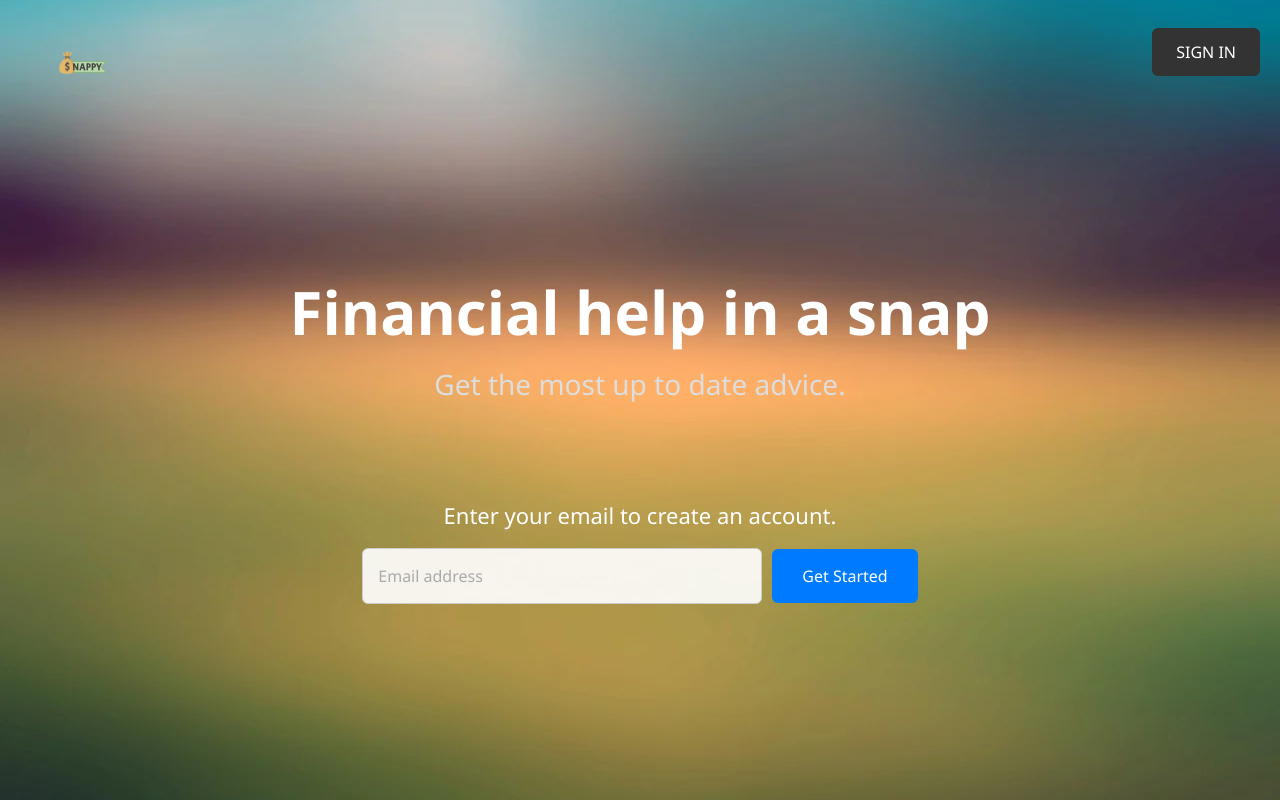
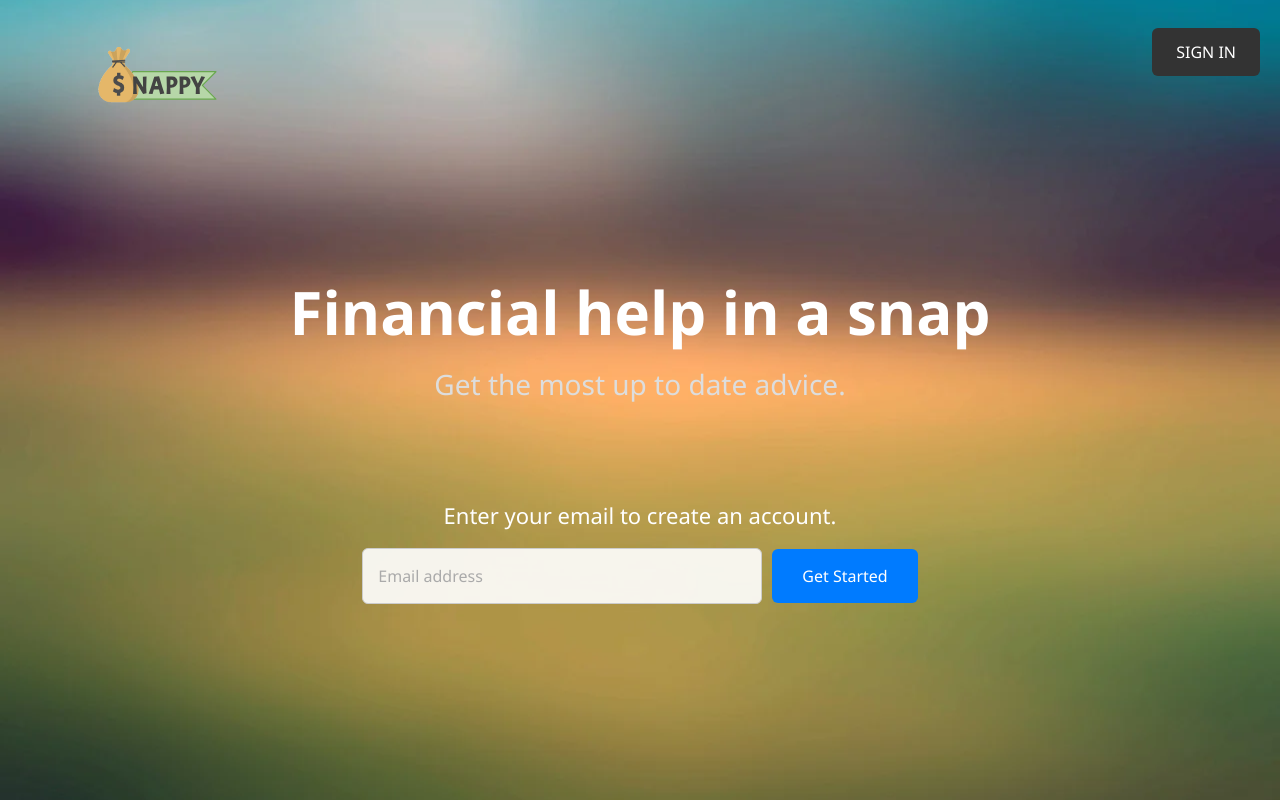
Before and after one commit to conuhacks-sunlife-challenge/app, a React (Vite) app in the folder frontend/: page / in a window 1280 px wide. Built offline with nearby package versions, Linux system fonts and the light colour scheme.

Commit message:
cool demo

```diff
--- a/frontend/src/modules/dashboard/index.tsx
+++ b/frontend/src/modules/dashboard/index.tsx
@@ -22,7 +22,7 @@ const MainMenu: React.FC = () => {
                     </ul>
                 </div>
             </nav>
-            <div id="main-content-area">
+            <div id="main-content-area" >
                 Hello!
             </div>
         </>
--- a/frontend/src/modules/home/index.css
+++ b/frontend/src/modules/home/index.css
@@ -120,9 +120,9 @@ body {
 
 .logo {
   position: absolute;
-  top: 20px;
-  left: 20px;
-  width: 120px;
+  top: 4%;
+  left: 0px;
+  width: auto;
   height: auto;
   font-size: 50px;
   font-weight: 700;
--- a/frontend/src/modules/home/index.tsx
+++ b/frontend/src/modules/home/index.tsx
@@ -2,6 +2,7 @@ import { useState } from 'react';
 import { BrowserRouter as Router, Route, Routes, useNavigate } from 'react-router-dom';
 import './index.css';
 import snappy_logo from '../../assets/snappy_logo.svg';
+// import MainMenu from '../dashboard';
 
 const Home = () => {
   const [email, setEmail] = useState("");
@@ -14,6 +15,8 @@ const Home = () => {
   };
 
   return (
+    <>
+    {/* <MainMenu/> ---for demonstration--- */}
     <div className="home">
       <div className="logo"><a href="/"><img src={snappy_logo} id="logo" /></a></div>
       <div className="navbar">
@@ -38,6 +41,7 @@ const Home = () => {
         </div>
       </div>
     </div>
+    </>
   );
 };
 
```
